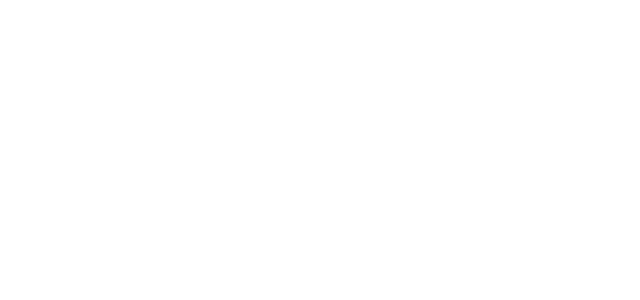
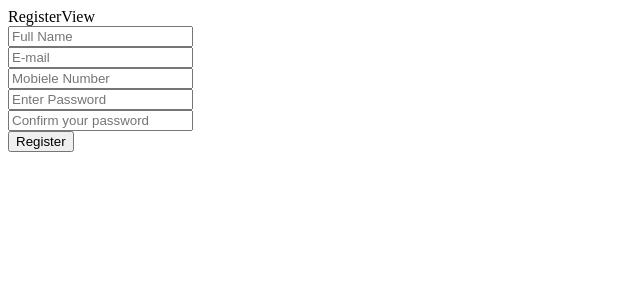
Before and after one commit to rarorza/ecommerce, a React (Vite) app in the folder frontend/: page /register in a window 1280 px wide. Before the commit this address had no page. Shown: the top 300 px of the page, without its empty margins (0-640 px from the left). Built offline with nearby package versions, Linux system fonts and the light colour scheme; what simple-zustand-devtools would draw is missing.

Commit message:
feat: register page component

```diff
--- a/frontend/src/App.jsx
+++ b/frontend/src/App.jsx
@@ -1,13 +1,14 @@
-import { useState } from 'react'
 import { Routes, Route, BrowserRouter } from 'react-router-dom'
 
 import LoginView from './views/auth/LoginView'
+import RegisterView from './views/auth/RegisterView'
 
 function App() {
   return (
     <BrowserRouter>
       <Routes>
-        <Route path='/login' element={<LoginView/>} />
+        <Route path='/login' element={<LoginView />} />
+        <Route path='/register' element={<RegisterView />} />
       </Routes>
     </BrowserRouter>
   )
--- a/frontend/src/utils/auth.js
+++ b/frontend/src/utils/auth.js
@@ -17,7 +17,7 @@
   } catch (error) {
     return {
       data: null,
-      error: error.response.data?.detail || 'Something went wrong'
+      error: error.response?.data || 'Something went wrong'
     }
   }
 }
@@ -38,7 +38,7 @@
   } catch (error) {
     return {
       data: null,
-      error: error.response.data?.detail || 'Something went wrong'
+      error: error.response?.data || 'Something went wrong'
     }
   }
 }
--- a/frontend/src/views/auth/LoginView.jsx
+++ b/frontend/src/views/auth/LoginView.jsx
@@ -14,7 +14,7 @@
     if (isLoggedIn()) {
       navigate('/')
     }
-  })
+  }, [])
 
   const resetForm = () => {
     setEmail('')
--- /dev/null
+++ b/frontend/src/views/auth/RegisterView.jsx
@@ -0,0 +1,84 @@
+import { useState, useEffect } from 'react'
+import { register } from '../../utils/auth'
+import { useNavigate, Link } from 'react-router-dom'
+import { useAuthStore } from '../../store/auth'
+
+function RegisterView() {
+  const [fullName, setFullName] = useState('')
+  const [email, setEmail] = useState('')
+  const [phone, setPhone] = useState('')
+  const [password, setPassword] = useState('')
+  const [password2, setPassword2] = useState('')
+
+  const [isLoading, setIsLoading] = useState(false)
+  const navigate = useNavigate()
+  const isLoggedIn = useAuthStore((state) => state.isLoggedIn)
+
+  useEffect(() => {
+    if (isLoggedIn()) {
+      navigate('/')
+    }
+  }, [])
+
+  const handleSubmit = async (e) => {
+    e.preventDefault()
+    setIsLoading(true)
+
+    const { error } = await register(fullName, email, phone, password, password2)
+    if (error) {
+      alert(JSON.stringify(error))
+    } else {
+      navigate('/')
+    }
+  }
+  return (
+    <>
+      <div>RegisterView</div>
+      <form onSubmit={handleSubmit}>
+        <input
+          type='text'
+          placeholder='Full Name'
+          name=''
+          id=''
+          onChange={(e) => setFullName(e.target.value)}
+        />
+        <br />
+        <input
+          type='email'
+          placeholder='E-mail'
+          name=''
+          id=''
+          onChange={(e) => setEmail(e.target.value)}
+        />
+        <br />
+        <input
+          type='number'
+          placeholder='Mobiele Number'
+          name=''
+          id=''
+          onChange={(e) => setPhone(e.target.value)}
+        />
+        <br />
+        <input
+          type='password'
+          placeholder='Enter Password'
+          name=''
+          id=''
+          onChange={(e) => setPassword(e.target.value)}
+        />
+        <br />
+        <input
+          type='password'
+          placeholder='Confirm your password'
+          name=''
+          id=''
+          onChange={(e) => setPassword2(e.target.value)}
+        />
+        <br />
+        <button type='submit'>Register</button>
+      </form>
+    </>
+  )
+}
+
+export default RegisterView
```
